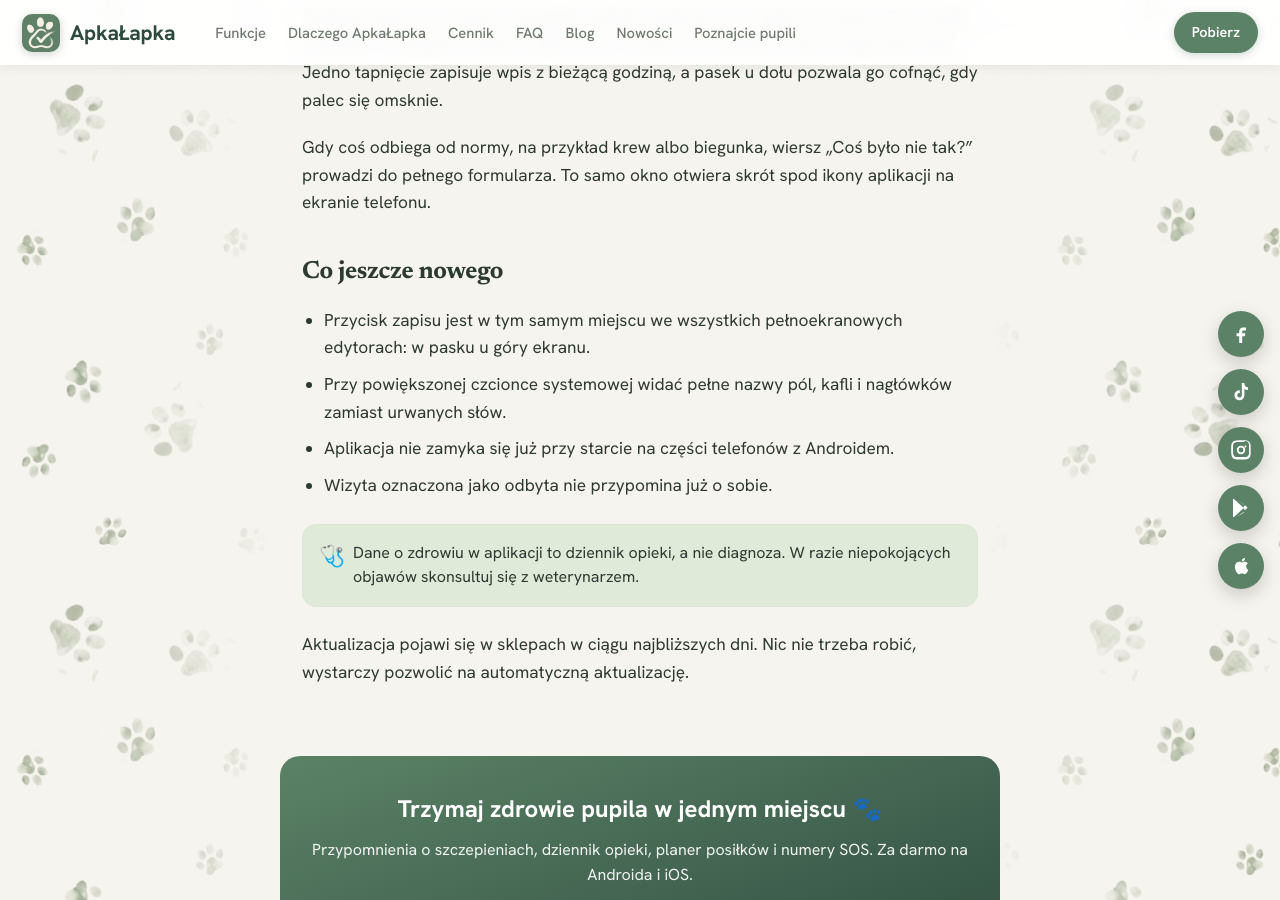
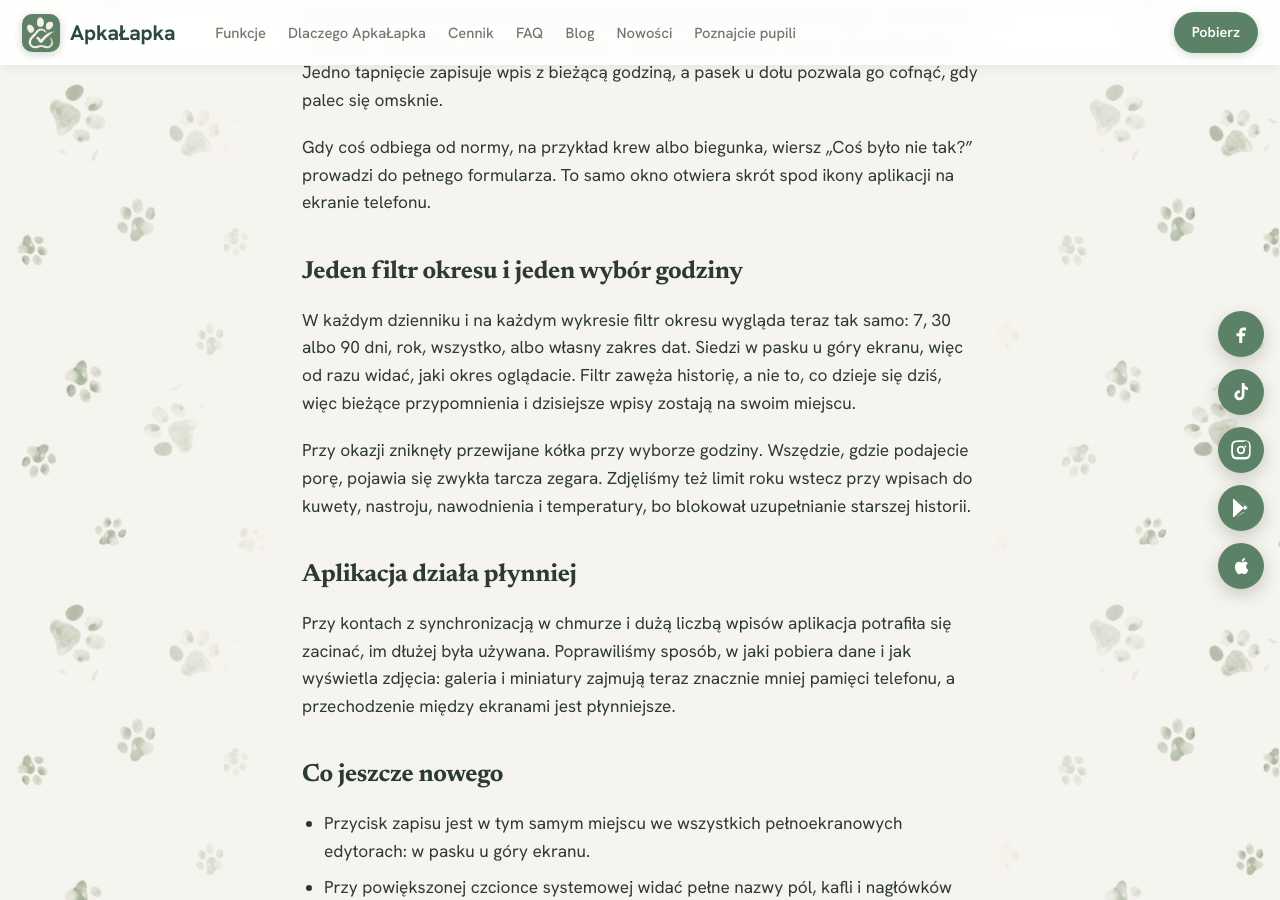
Before and after one commit to mxaaz/PetPetumMobile, a Jekyll site: the page built from _posts/2026-09-11-apkalapka-2-5-0-nowosci.md, in a window 1280 px wide and 900 px high, scrolled down 1784 px. Built offline with Jekyll 4.4.1, drawn with Linux system fonts in a browser that asks for light colours.

Commit message:
content: 2.5.0 o filtr okresu, zegar i plynnosc

```diff
--- a/_posts/2026-09-11-apkalapka-2-5-0-nowosci.md
+++ b/_posts/2026-09-11-apkalapka-2-5-0-nowosci.md
@@ -40,6 +40,16 @@ Dodanie wpisu do kuwety wymagało dotąd przejścia przez pełny formularz. Tera
 
 Gdy coś odbiega od normy, na przykład krew albo biegunka, wiersz „Coś było nie tak?" prowadzi do pełnego formularza. To samo okno otwiera skrót spod ikony aplikacji na ekranie telefonu.
 
+## Jeden filtr okresu i jeden wybór godziny
+
+W każdym dzienniku i na każdym wykresie filtr okresu wygląda teraz tak samo: 7, 30 albo 90 dni, rok, wszystko, albo własny zakres dat. Siedzi w pasku u góry ekranu, więc od razu widać, jaki okres oglądacie. Filtr zawęża historię, a nie to, co dzieje się dziś, więc bieżące przypomnienia i dzisiejsze wpisy zostają na swoim miejscu.
+
+Przy okazji zniknęły przewijane kółka przy wyborze godziny. Wszędzie, gdzie podajecie porę, pojawia się zwykła tarcza zegara. Zdjęliśmy też limit roku wstecz przy wpisach do kuwety, nastroju, nawodnienia i temperatury, bo blokował uzupełnianie starszej historii.
+
+## Aplikacja działa płynniej
+
+Przy kontach z synchronizacją w chmurze i dużą liczbą wpisów aplikacja potrafiła się zacinać, im dłużej była używana. Poprawiliśmy sposób, w jaki pobiera dane i jak wyświetla zdjęcia: galeria i miniatury zajmują teraz znacznie mniej pamięci telefonu, a przechodzenie między ekranami jest płynniejsze.
+
 ## Co jeszcze nowego
 
 - Przycisk zapisu jest w tym samym miejscu we wszystkich pełnoekranowych edytorach: w pasku u góry ekranu.
```
